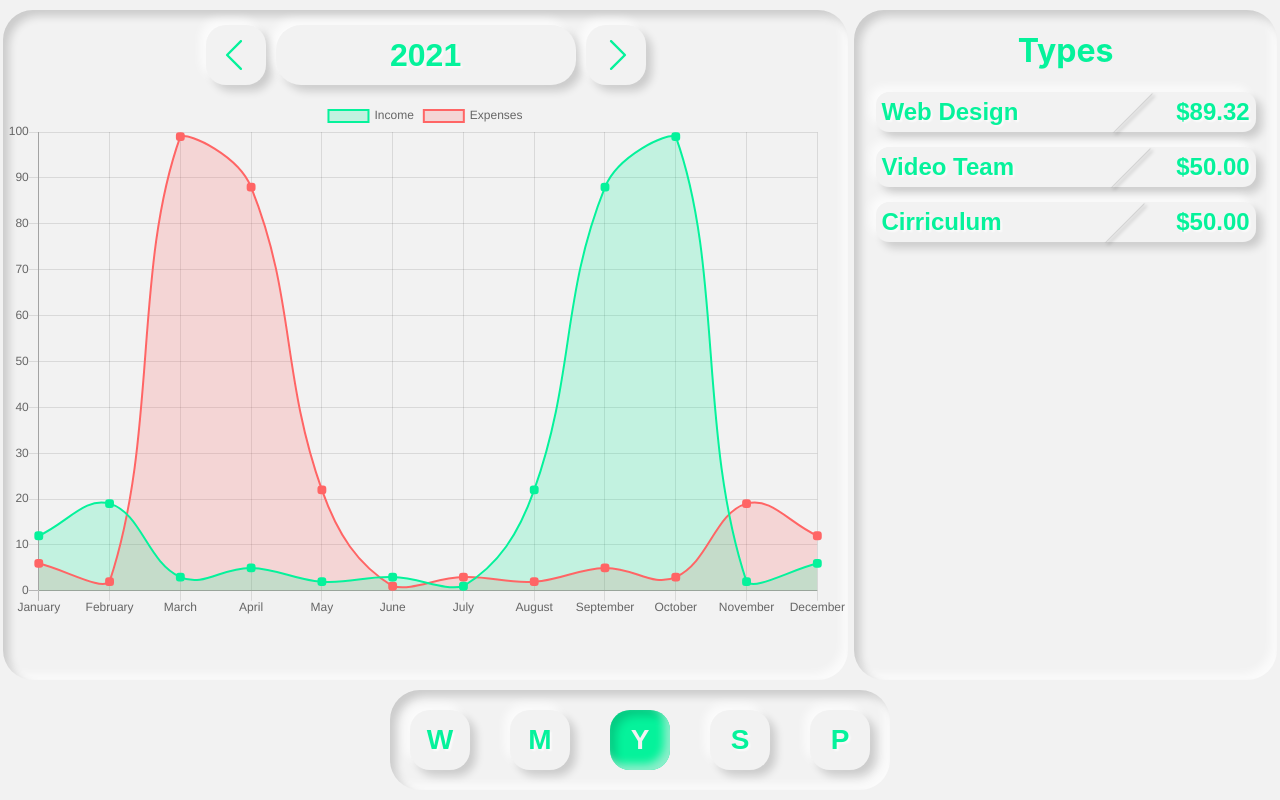
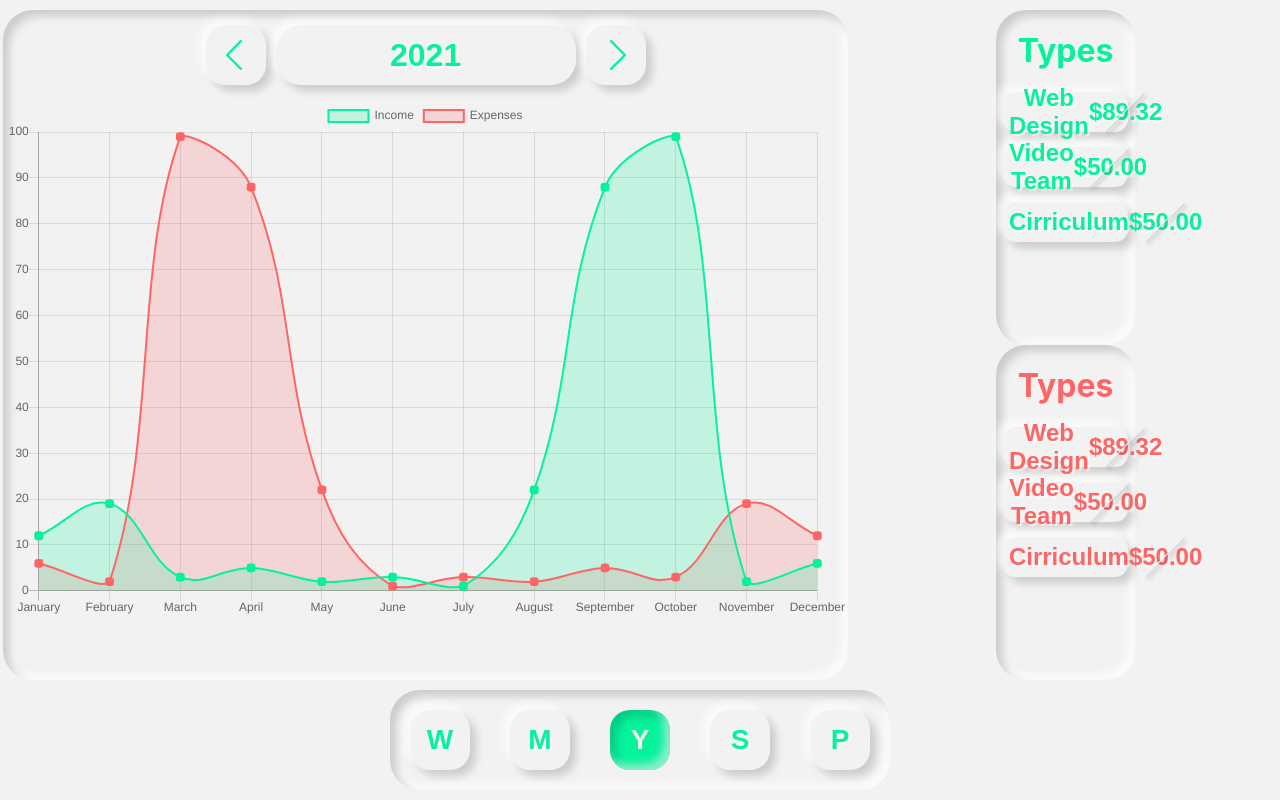
Before and after one commit to Figure-Finance/figure, a React (Create React App) app in the folder frontend/: page /yearly in a window 1280 px wide. Built offline with nearby package versions, Linux system fonts and the light colour scheme.

Commit message:
[update] Summaries div

```diff
--- a/frontend/src/containers/Yearly/Yearly.js
+++ b/frontend/src/containers/Yearly/Yearly.js
@@ -9,7 +9,10 @@ const Yearly = props => {
     <div className={classes.Yearly}>
       <div className={classes.Main}>
         <GraphSummary year />
-        <Summary color='primary' />
+        <div className={classes.Summaries}>
+          <Summary color='primary' height='49%' width='100%' />
+          <Summary color='danger' height='49%' width='100%' />
+        </div>
       </div>
       <Navbar active='y' />
     </div>
```
